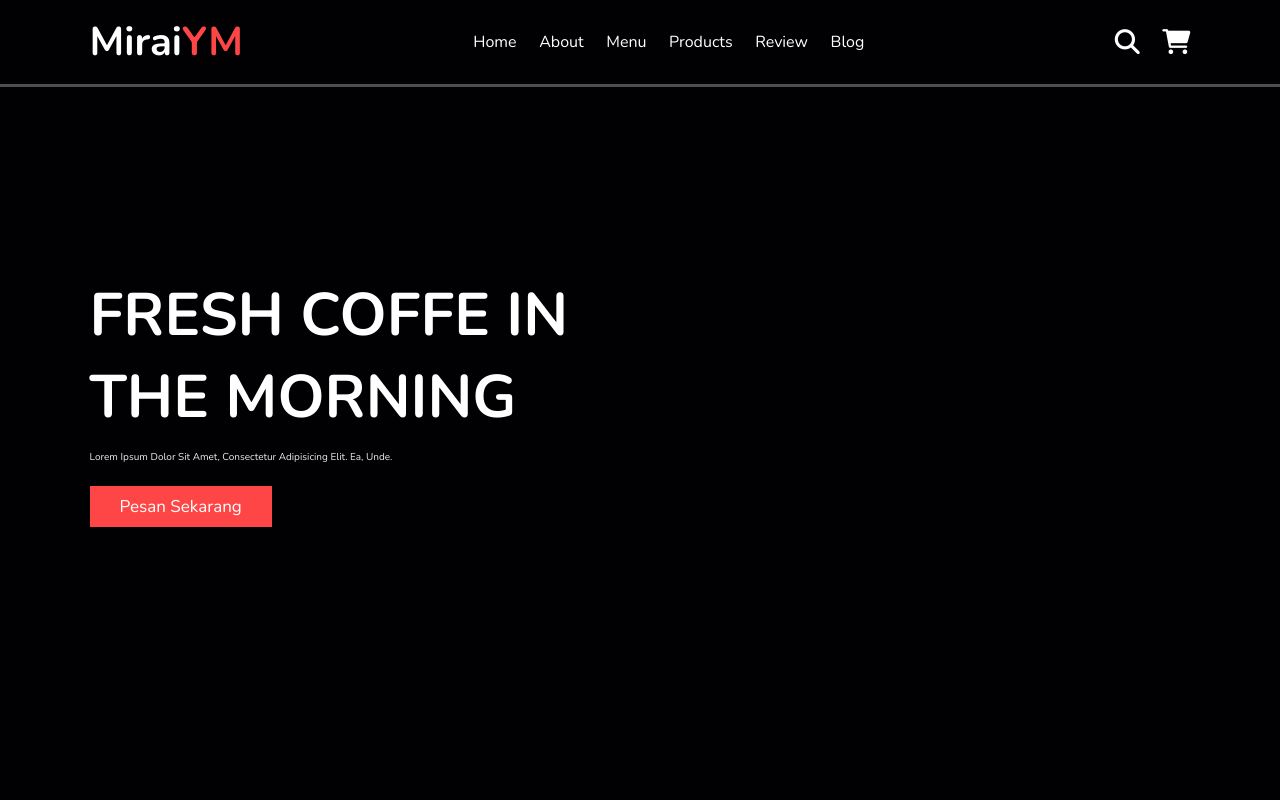
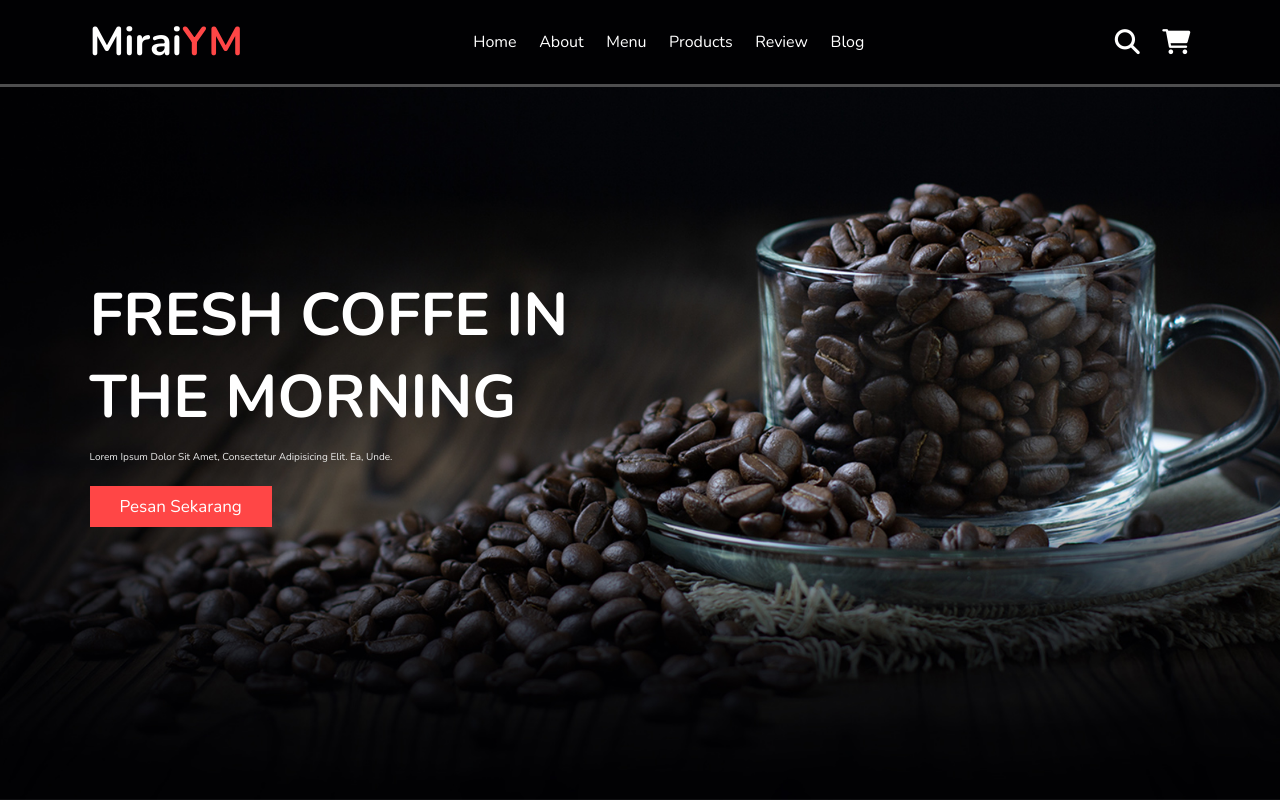
Before and after one commit to Faris955/web-coffe, a plain HTML site: page index.html in a window 1280 px wide. Shown: the top 800 px of the page. Drawn offline with nearby package versions, Linux system fonts and the light colour scheme; the site is published under a folder, as on GitHub Pages, so addresses that start at the root find nothing.

Commit message:
fixed background home

```diff
--- a/style.css
+++ b/style.css
@@ -241,7 +241,7 @@ section {
   min-height: 100vh;
   display: flex;
   align-items: center;
-  background: url(/img/home-img.jpeg) no-repeat;
+  background: url(home-img.jpeg) no-repeat;
   background-size: cover;
   background-position: center;
 }
```
Also changed, not shown: home-img.jpeg (renamed from img/home-img.jpeg).
